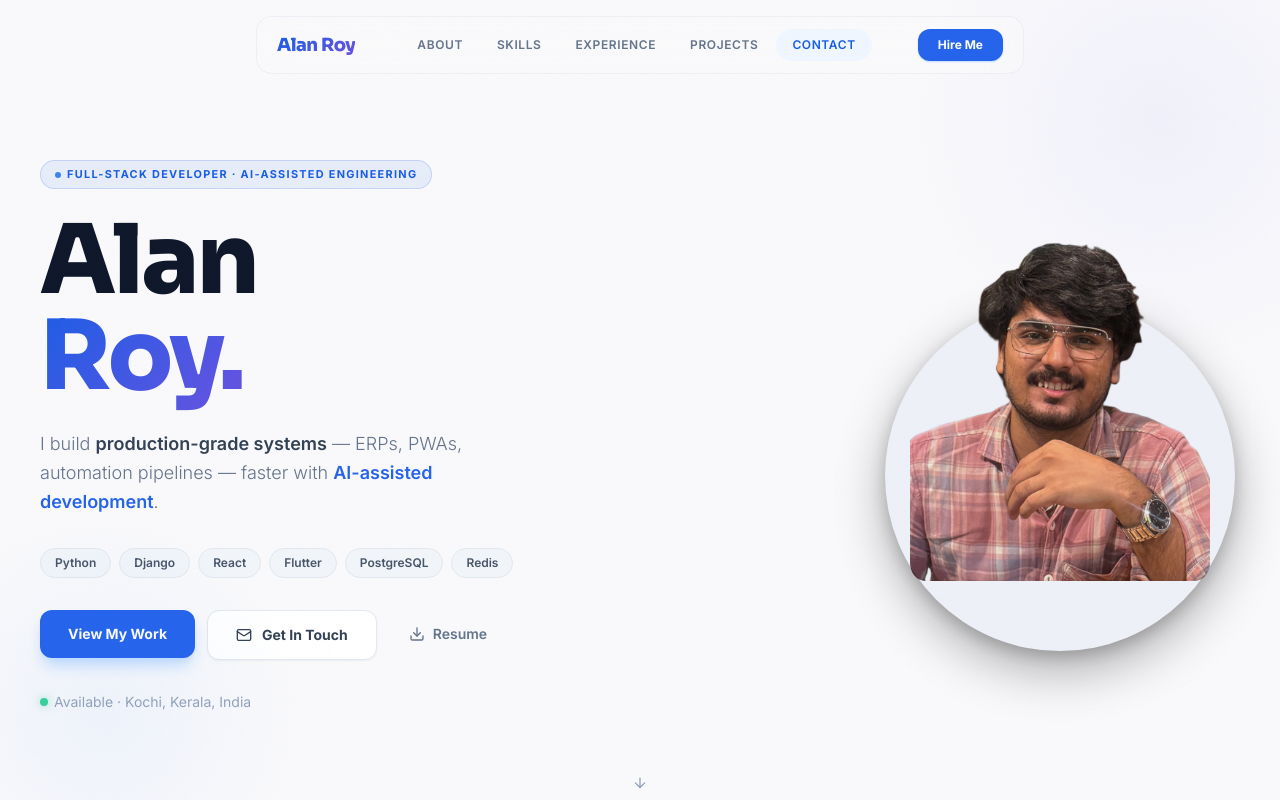
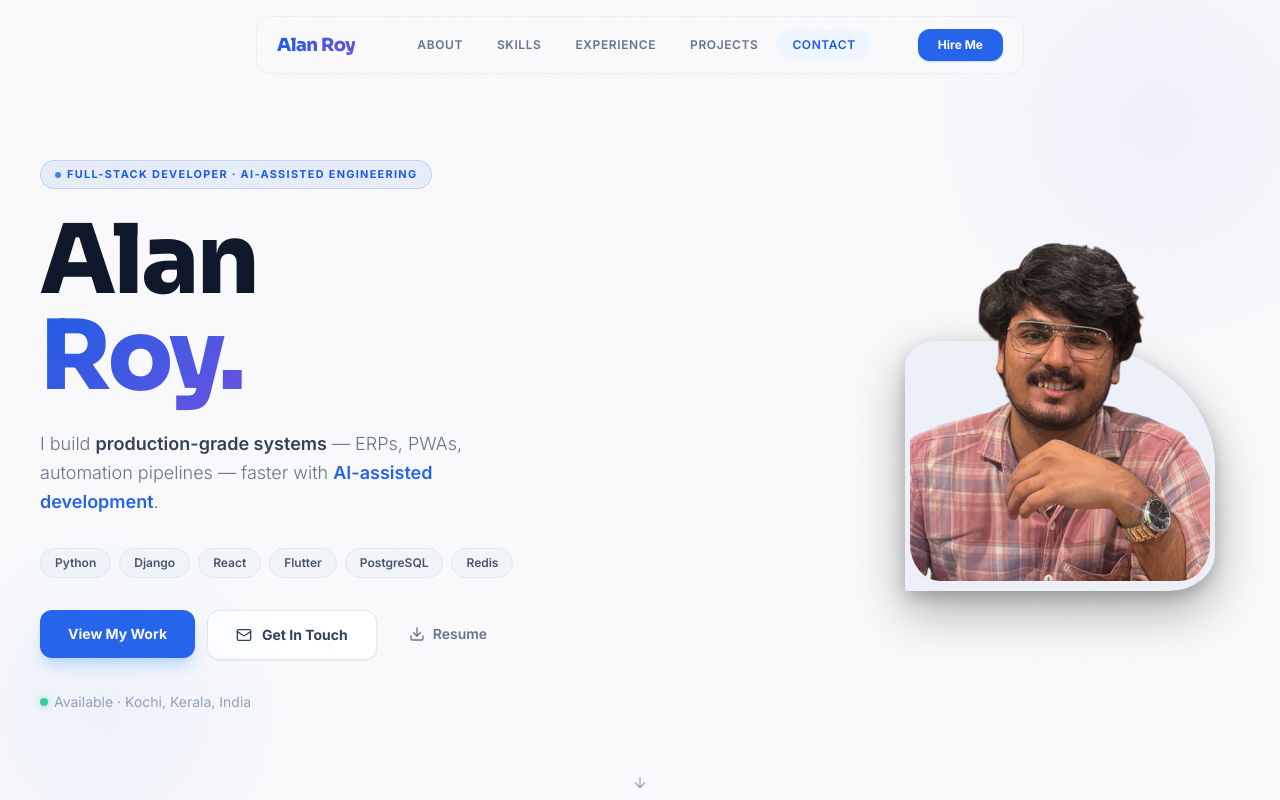
Before and after one commit to alnroy/alnroy.github.io, a React (Vite) app: page / in a window 1280 px wide. Shown: the top 800 px of the page. Built offline with nearby package versions, Linux system fonts and the light colour scheme; the HTML template or start-up script is replaced by a standard one.

Commit message:
updating portfolio

```diff
--- a/src/components/HeroSection.tsx
+++ b/src/components/HeroSection.tsx
@@ -8,7 +8,7 @@ const HeroSection = () => {
 
   const { scrollY } = useScroll();
   const contentY = useTransform(scrollY, [0, 500], [0, 60]);
-  const opacity   = useTransform(scrollY, [0, 380], [1, 0]);
+  const opacity = useTransform(scrollY, [0, 380], [1, 0]);
 
   return (
     <section
@@ -107,6 +107,7 @@ const HeroSection = () => {
 
           {/* RIGHT — Photo: head pops above circle, white bg erased via multiply */}
           <motion.div
+            style={{ y: contentY, opacity }}
             className="order-1 lg:order-2 flex justify-center lg:justify-end"
             initial={{ opacity: 0, x: 30 }}
             animate={{ opacity: 1, x: 0 }}
@@ -123,12 +124,12 @@ const HeroSection = () => {
               {/* Circle — the stage, sits at the bottom */}
               <div style={{
                 position: "absolute",
-                bottom: 0,
+                bottom: 60,
                 left: "40%",
                 transform: "translateX(-50%)",
-                width: 350,
-                height: 350,
-                borderRadius: "50%",
+                width: 310,
+                height: 250,
+                borderRadius: "10% 50% 15% 1%",
                 background: "#eef0f8",
                 boxShadow: "0 20px 50px rgba(0,0,0,0.30), 0 6px 16px rgba(0,0,0,0.18)",
                 zIndex: 1,
@@ -147,11 +148,11 @@ const HeroSection = () => {
                   bottom: 70,
                   left: "40%",
                   transform: "translateX(-50%)",
-                  width: 350,
+                  width: 450,
                   height: "auto",
                   zIndex: 2,
                   mixBlendMode: "multiply",
-                  borderRadius: "5%",
+                  borderRadius: "10%",
                   display: "block",
                 }}
               />
--- a/src/components/SkillsSection.tsx
+++ b/src/components/SkillsSection.tsx
@@ -33,7 +33,7 @@ const skillCategories = [
     color: "text-emerald-600",
     bg: "bg-emerald-50",
     dot: "bg-emerald-500",
-    skills: ["Git / GitHub", "Cloudflare Tunnel", "CI/CD", "Linux Admin", "Domain Mgmt"],
+    skills: ["Git / GitHub", "Cloudflare Tunnel", "CI/CD", "Linux Admin", "Domain Management"],
   },
   {
     title: "AI & Engineering",
```
